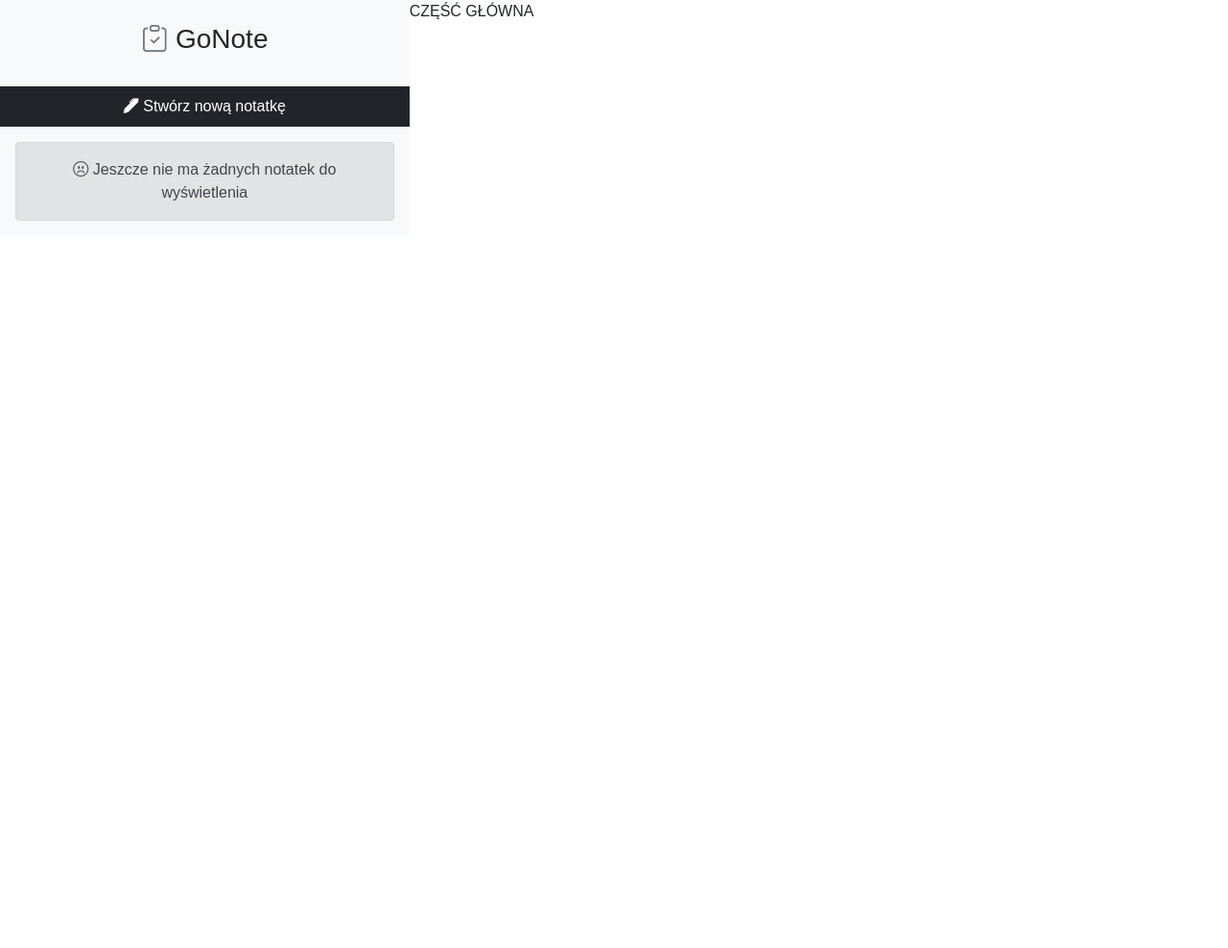
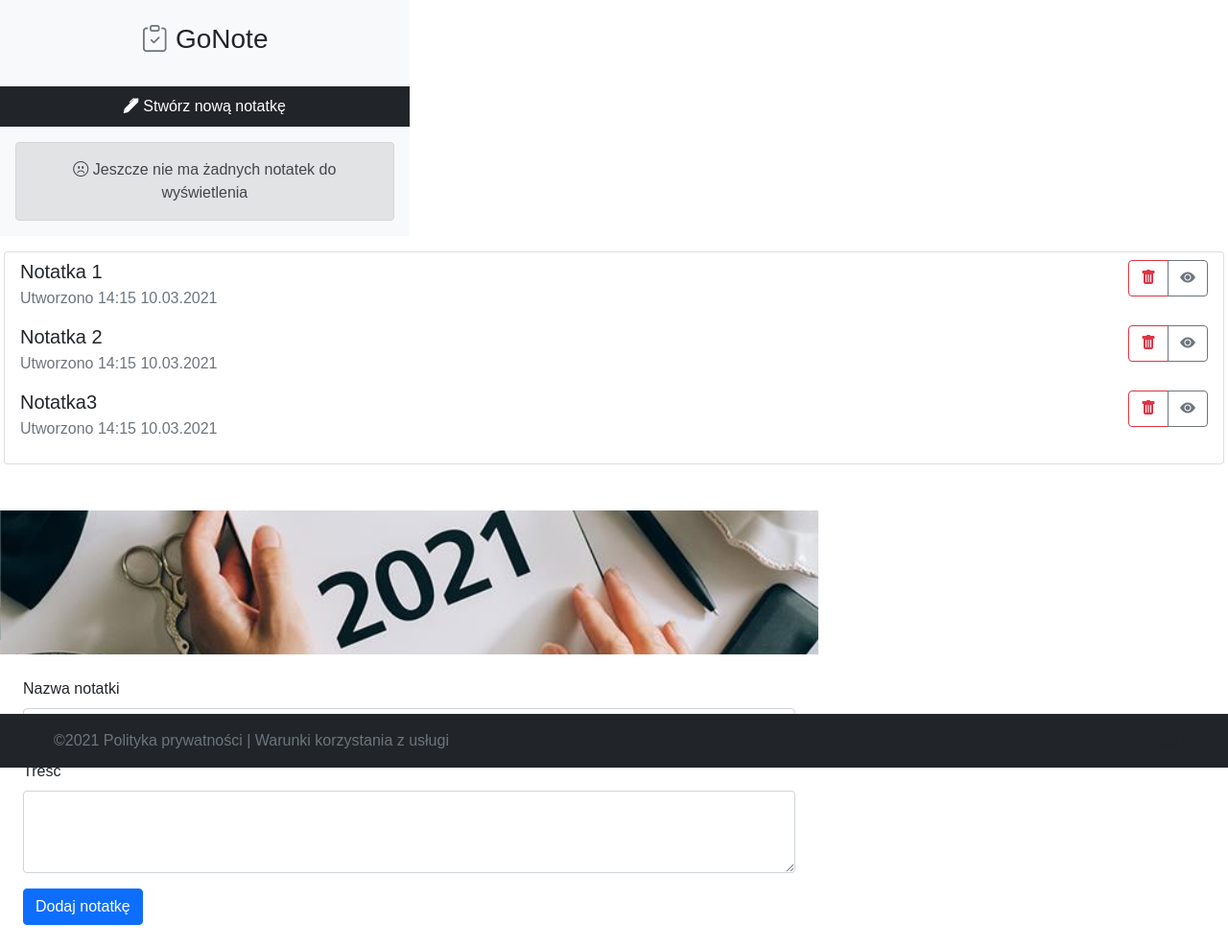
Before and after one commit to Zusia95/gonote, a plain HTML site: page index.html in a window 1280 px wide. Shown: the whole page at 96% size. Before the commit the page ends 800 px from the top, so only its background shows below. Drawn offline with nearby package versions, Linux system fonts and the light colour scheme.

Commit message:
implementation of index.html

```diff
--- a/index.css
+++ b/index.css
@@ -30,3 +30,8 @@ a {
 	font-weight: bold;
 	text-decoration: none;
 }
+.cover {
+	background-image: url("organizer.jpeg");
+	background-position: center;
+	background-size: cover;
+	min-height: 150px;}
--- a/index.html
+++ b/index.html
@@ -24,11 +24,75 @@
 		  Jeszcze nie ma żadnych notatek do wyświetlenia
 		  </div>
 		  </div>
+		  <div class="list-group pt-3 pb-5 px-1">
+		  <div class="list-group-item">
+		  <div class="float-end">
+		  <div class="btn-group"role="group">
+		  <button type="button"class="btn btn-outline-danger">
+		  <i class="bi bi-trash-fill"></i>
+		  </button>
+		  <button type="button"class="btn btn-outline-secondary">
+		  <i class="bi bi-eye-fill"></i>
+		  </button>
+		  </div>
+		  </div>
+		  <h5 class="mb-1">Notatka 1</h5>
+		  <p class="text-muted">Utworzono 14:15 10.03.2021</p>
+		  <div class="float-end">
+		  <div class="btn-group"role="group">
+		  <button type="button"class="btn btn-outline-danger">
+		  <i class="bi bi-trash-fill"></i>
+		  </button>
+		  <button type="button"class="btn btn-outline-secondary">
+		  <i class="bi bi-eye-fill"></i>
+		  </button>
+		  </div>
+		  </div>
+		  <h5 class="mb-1">Notatka 2</h5>
+		  <p class="text-muted">Utworzono 14:15 10.03.2021</p>
+		  <div class="float-end">
+		  <div class="btn-group"role="group">
+		  <button type="button"class="btn btn-outline-danger">
+		  <i class="bi bi-trash-fill"></i>
+		  </button>
+		  <button type="button"class="btn btn-outline-secondary">
+		  <i class="bi bi-eye-fill"></i>
+		  </button>
+		  </div>
+		  </div>
+		  <h5 class="mb-1">Notatka3</h5>
+		  <p class="text-muted">Utworzono 14:15 10.03.2021 </p>
+
+		  </div>
+		  </div>
 		  <div class="col-12 col-md-7 col-lg-8 bg-white p-0">
-		  CZĘŚĆ GŁÓWNA
+		   <div class="cover d-none d-sm-block">
+		  </div>
+		  <form class="m-4">
+  <div class="mb-3">
+  <label for="exampleFormControlInput1" class="form-label">Nazwa notatki</label>
+  <input type="text" class="form-control" id="exampleFormControlInput1" placeholder="Nazwa notatki">
+</div>
+<div class="mb-3">
+  <label for="exampleFormControlTextarea1" class="form-label">Treść</label>
+  <textarea class="form-control" id="exampleFormControlTextarea1" rows="3"></textarea>
+</div>
+
+  <button type="button" class="btn btn-primary"> Dodaj notatkę </button>
+
+</form>
+
 		  </div>
 		  </div>
 		  </div>
+		 <nav class="navbar fixed-bottom navbar-dark bg-dark">
+		 <div class="container-fluid hustify-content-end p-2">
+		 <span class="text-muted mx-5 d-none d-md-block">
+		 ©2021 Polityka prywatności | Warunki korzystania z usługi
+		 </span>
+		 <spanclass="text-light"><iclass="bi bi-heart-fill pe-2"></i>Moje konto</span>
+		 </div>
+		 </nav>
 <script src="https://cdn.jsdelivr.net/npm/bootstrap@5.0.0-beta2/dist/js/bootstrap.bundle.min.js"></script>
 
 </body>
```
